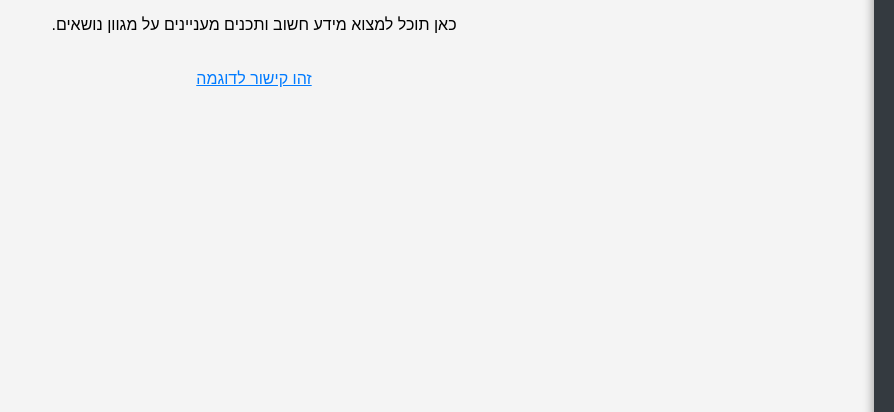
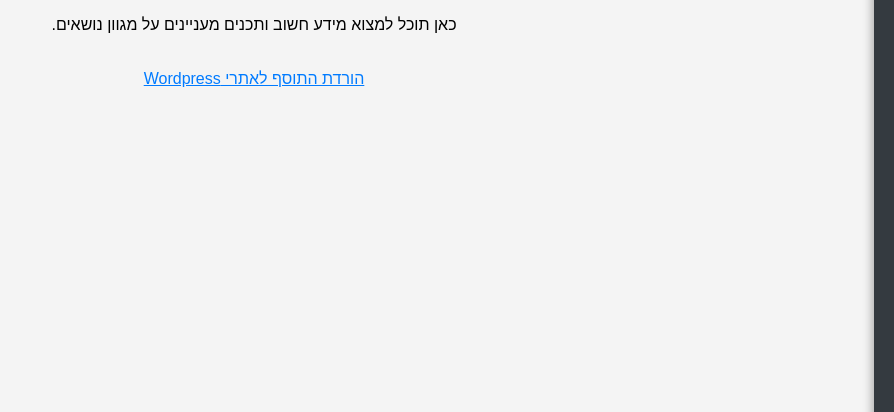
Before and after one commit to tools-by-rotem/accessibility-toolbar, a plain HTML site: page index.html in a window 1280 px wide. Shown: the part 388-800 px from the top of the page, without its empty margins (386-1280 px from the left). Drawn offline with Linux system fonts and the light colour scheme.

Commit message:
Update index.html
Added link to download the plugin files

```diff
--- a/index.html
+++ b/index.html
@@ -180,7 +180,7 @@
     <div class="content">
         <h1>ברוך הבא לאתר שלנו</h1>
         <p>כאן תוכל למצוא מידע חשוב ותכנים מעניינים על מגוון נושאים.</p>
-        <a href="#">זהו קישור לדוגמה</a>
+        <a href="https://drive.google.com/file/d/1ufcOmgi-qeN2HY6SjdZ-lcBW_9U_MwX3/view">הורדת התוסף לאתרי Wordpress</a>
     </div>
 
     <!-- מודאל הצהרת נגישות -->
```
